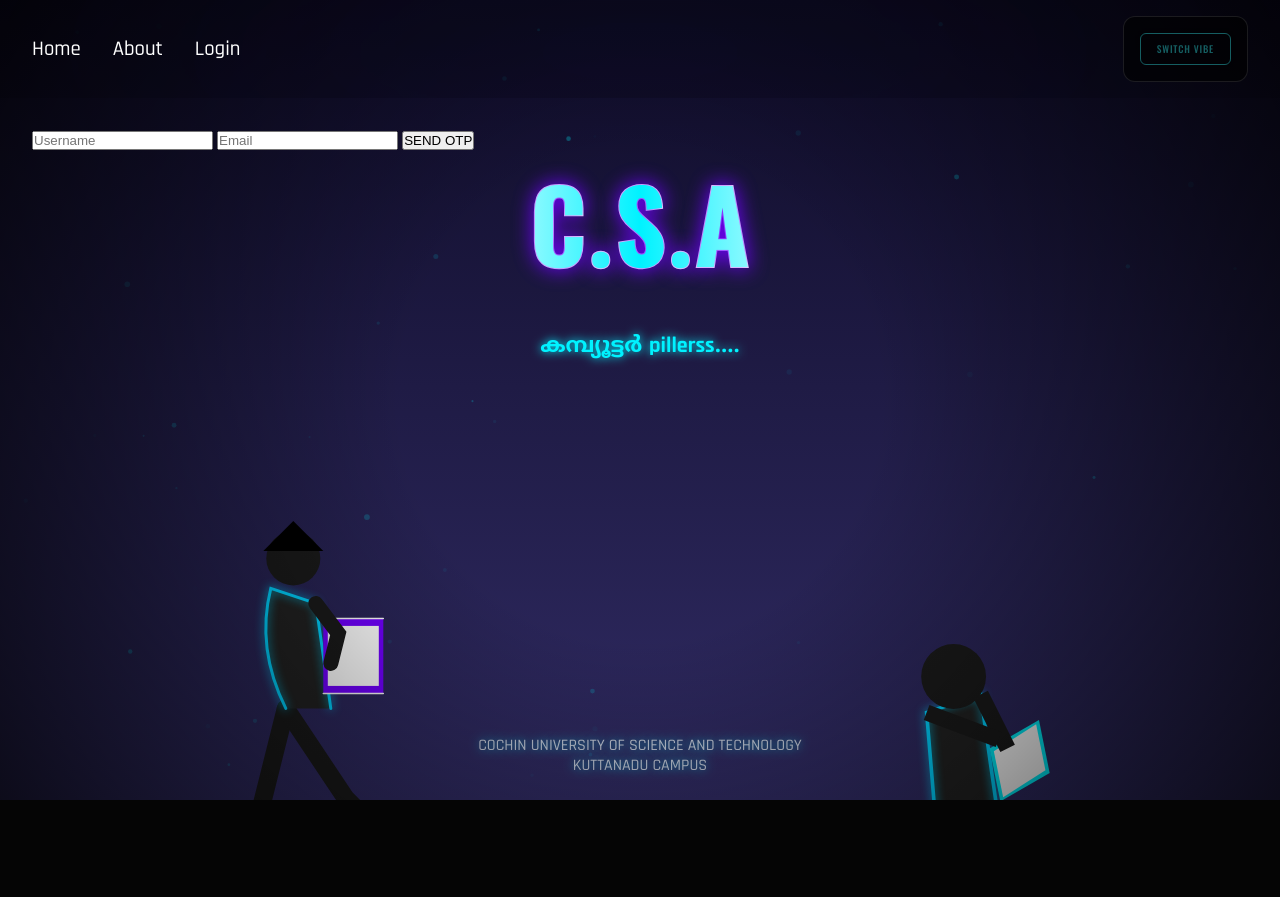
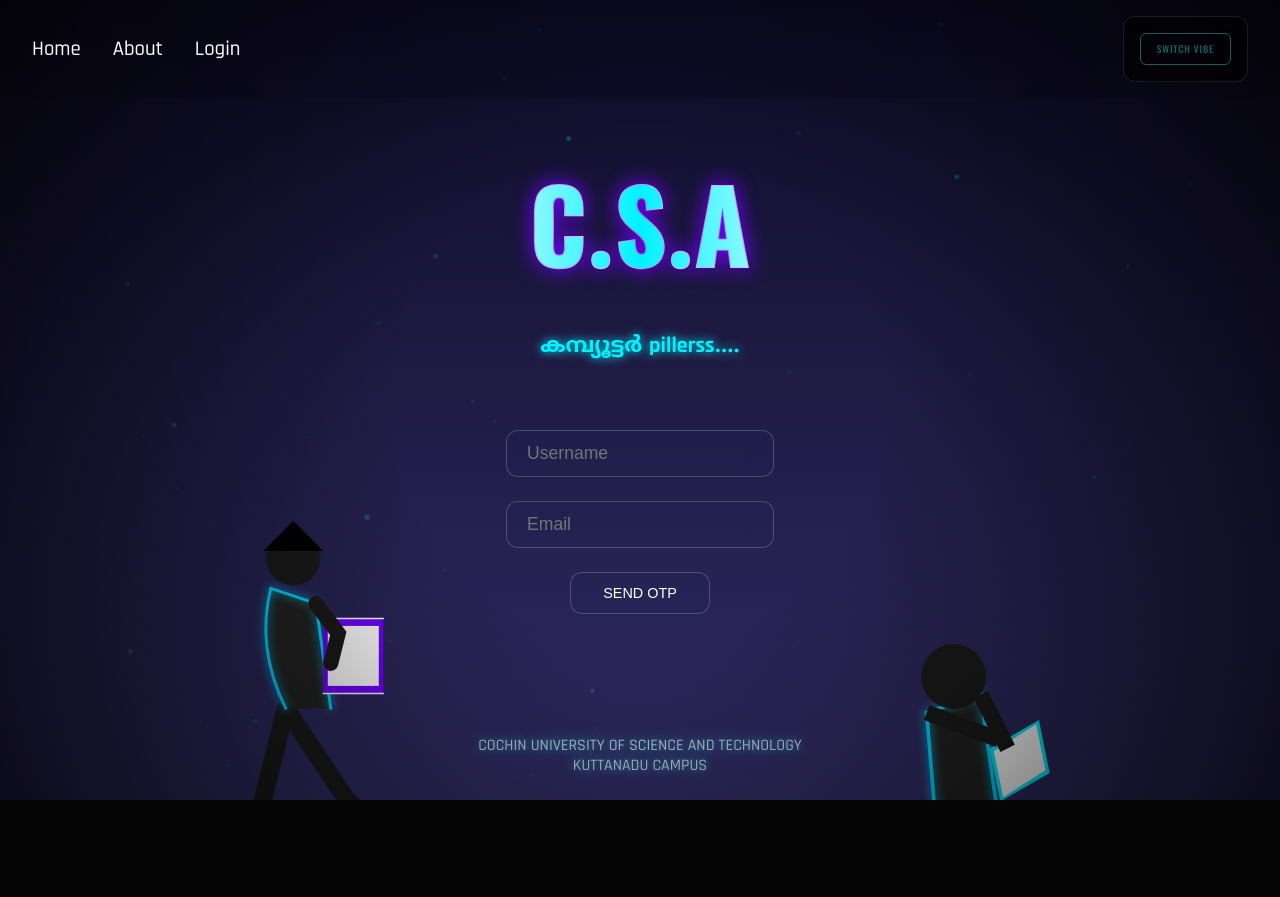
Before and after one commit to Muhammedbadushakt/Ticktrack, a Flask app: page /login/forgot_password in a window 1280 px wide. Shown: the top 897 px of the page. Run offline with Flask 3, Linux system fonts and the light colour scheme.

Commit message:
Update frgtpass.html

```diff
--- a/frontend/templates/frgtpass.html
+++ b/frontend/templates/frgtpass.html
@@ -2,28 +2,86 @@
 
 {% block title %}Forgot Password{% endblock %}
 
+{% block style %}
+<style>
+    :root {
+        --bgr: rgba(12, 58, 104, 0.1);
+    }
+    .page-content {
+        display: flex;
+        flex-direction: column;
+        justify-content: center;
+        align-items: center;
+        min-height: 100vh;
+        padding-top: 10vh;
+    }
+    .User {
+        display: flex;
+        flex-direction: column;
+        align-items: center;
+        gap: 1.5rem;
+        font-family: 'Rajdhani', sans-serif;
+        width: 100%;
+        max-width: 420px;
+        padding: 1rem;
+    }
+    .User input {
+        width: 100%;
+        padding: 12px 20px;
+        font-size: 1.1rem;
+        color: white;
+        background: var(--bgr);
+        backdrop-filter: blur(10px);
+        -webkit-backdrop-filter: blur(10px);
+        border: 1px solid rgba(255, 255, 255, 0.2);
+        border-radius: 12px;
+        outline: none;
+        opacity: 0;
+        animation: slideUp 0.8s ease forwards;
+        transition: background 0.3s ease, box-shadow 0.3s ease;
+    }
+    .User button {
+        font-size: 0.9rem;
+        width: 140px;
+        padding: 12px;
+        cursor: pointer;
+        color: white;
+        background: var(--bgr);
+        backdrop-filter: blur(10px);
+        border: 1px solid rgba(255, 255, 255, 0.2);
+        border-radius: 12px;
+        opacity: 0;
+        animation: slideUp 0.8s ease forwards;
+        animation-delay: 0.6s;
+    }
+    @keyframes slideUp {
+        from { opacity: 0; transform: translateY(40px); }
+        to { opacity: 1; transform: translateY(0); }
+    }
+    .User input:nth-of-type(1) { animation-delay: 0.2s; }
+    .User input:nth-of-type(2) { animation-delay: 0.4s; }
+
+    .User input:hover, .User button:hover {
+        box-shadow: 0 0 15px var(--primary);
+        background: rgba(255, 255, 255, 0.1);
+    }
+    #info {
+        color: white;
+        text-align: center;
+        animation: slideUp 0.8s ease forwards;
+        animation-delay: 0.8s;
+        opacity: 0;
+    }
+</style>
+{% endblock %}
+
 {% block content %}
-
 <div class="cont">
-
     <form class="User" method="POST" action="{{ url_for('auth.forgot_password') }}">
-
-        <input type="text"
-               name="Username"
-               placeholder="Username">
-
-        <input type="email"
-               name="Email"
-               placeholder="Email">
-
-        <button type="submit">
-            SEND OTP
-        </button>
-
+        <input type="text" name="Username" placeholder="Username" required>
+        <input type="email" name="Email" placeholder="Email" required>
+        <button type="submit">SEND OTP</button>
     </form>
-
     <p id="info">{{ msg }}</p>
-
 </div>
-
 {% endblock %}
```
